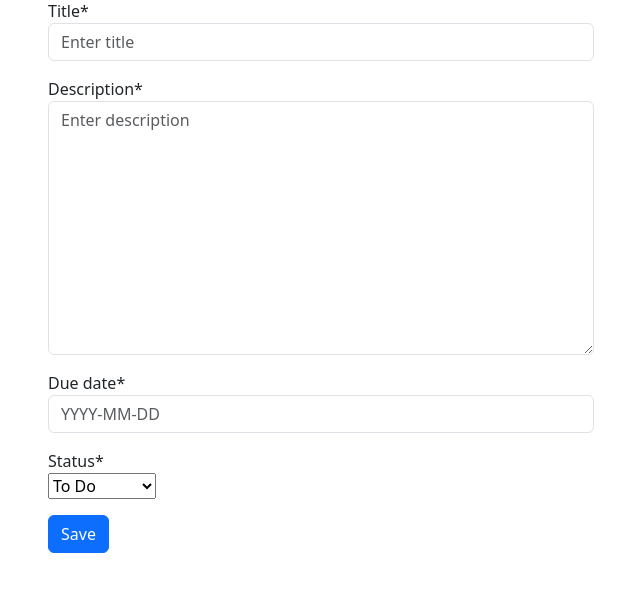
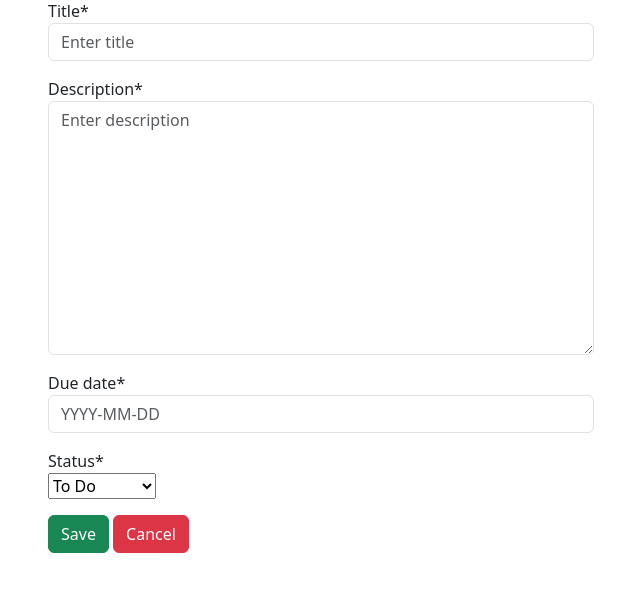
Before and after one commit to pydjangoboy/task-management-system, a Django app: page /task/new/ in a window 1280 px wide. Shown: the part 71-686 px from the top of the page, without its empty margins (319-959 px from the left). Run offline with Django 3.2, Linux system fonts and the light colour scheme; some libraries are stand-ins or nearby versions.

Commit message:
fixed cancle button

```diff
--- a/templates/tasks/task_edit.html
+++ b/templates/tasks/task_edit.html
@@ -25,7 +25,8 @@
                     {{ form.status|as_crispy_field }}
                 </div>
 
-                <button type="submit" class="btn btn-primary btn-block">Save</button>
+                <button type="submit" class="btn btn-success btn-block">Save</button>
+                <a href="{% url 'task_list' %}" class="btn btn-danger">Cancel</a>
             </form>
         </div>
     </div>
```
